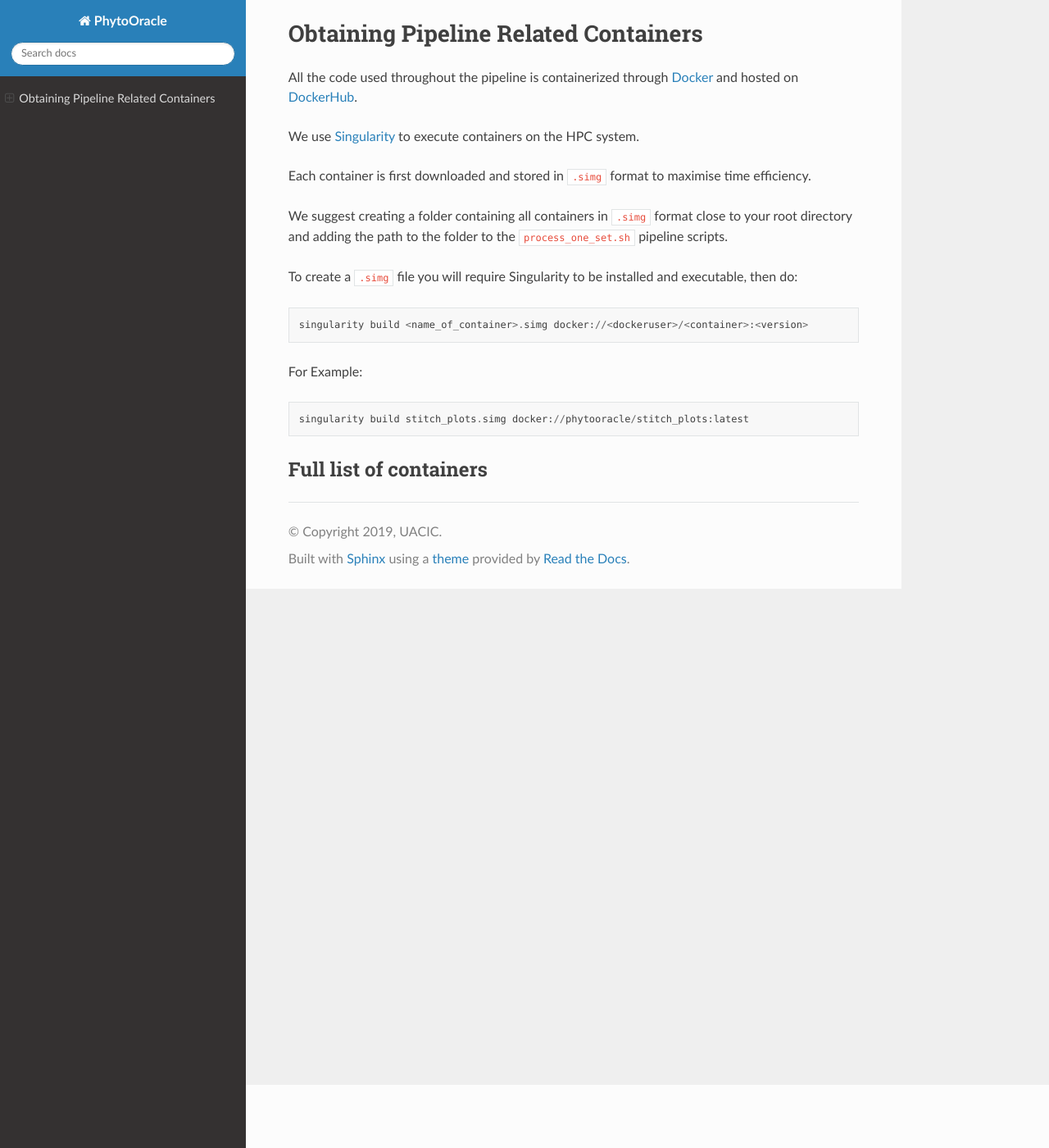
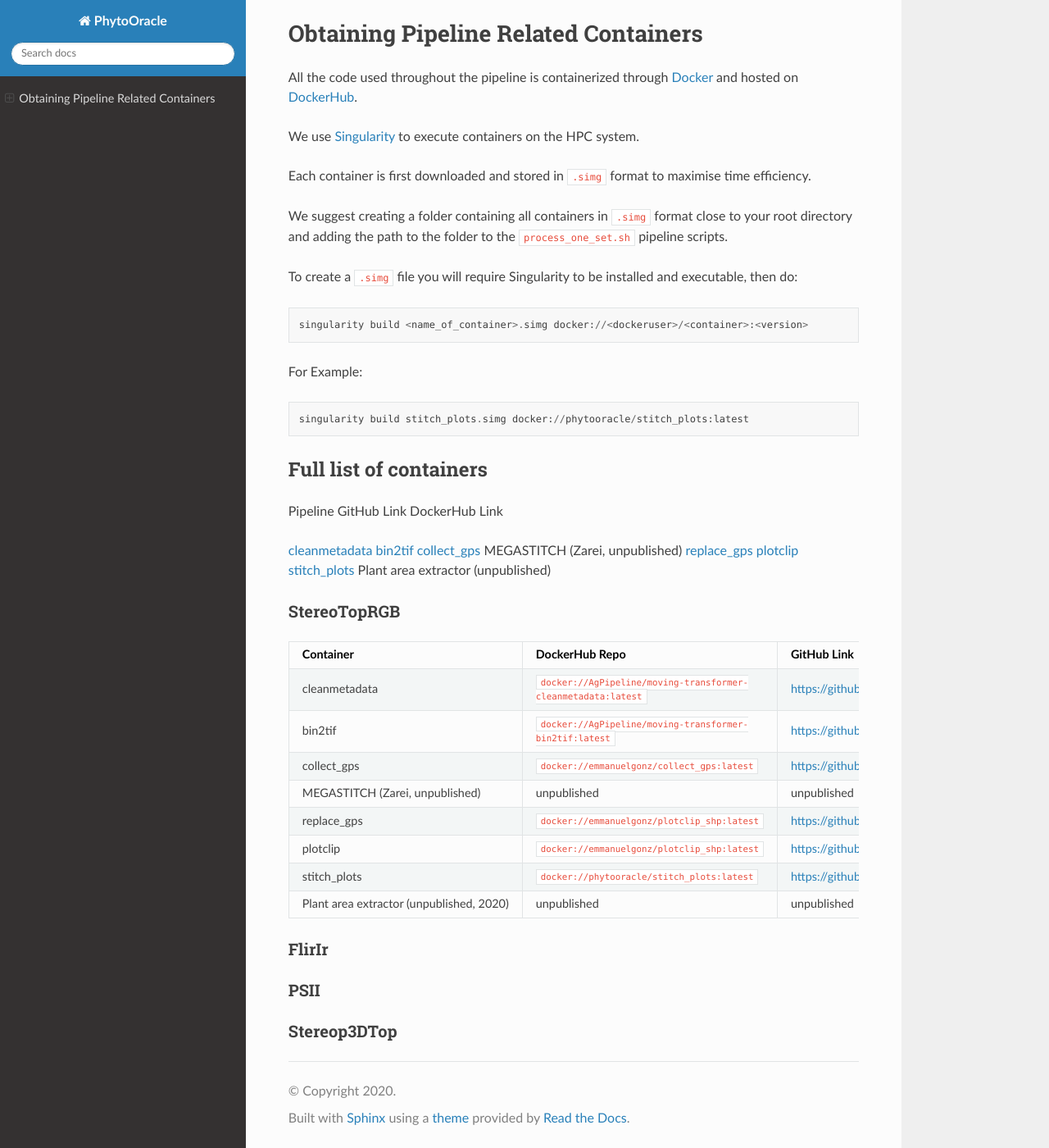
Before and after one commit to LyonsLab/PhytoOracle, a Sphinx documentation site: the page built from docs/6_Installing_software.rst, in a window 1280 px wide and 1400 px high, scrolled down 77 px. Shown: the whole window at 82% size. Built offline with Sphinx 7.4.7 and the Read the Docs theme 2.0.0, drawn with Linux system fonts in a browser that asks for light colours.

Commit message:
container list

```diff
--- a/docs/6_Installing_software.rst
+++ b/docs/6_Installing_software.rst
@@ -24,3 +24,59 @@ For Example:
 
 Full list of containers
 =======================
+
+Pipeline
+GitHub Link
+DockerHub Link
+
+`cleanmetadata <https://github.com/AgPipeline/moving-transformer-cleanmetadata>`_
+`bin2tif <https://github.com/AgPipeline/moving-transformer-bin2tif>`_
+`collect_gps <https://github.com/emmanuelgonz/collect_gps>`_
+MEGASTITCH (Zarei, unpublished)
+`replace_gps <https://github.com/emmanuelgonz/edit_gps>`_
+`plotclip <https://github.com/emmanuelgonz/plotclip_shp>`_
+`stitch_plots <https://github.com/phytooracle/stitch_plots>`_
+Plant area extractor (unpublished)
+
+StereoTopRGB
+^^^^^^^^^^^^
+
+.. list-table::
+   :header-rows: 1
+
+   * - Container
+     - DockerHub Repo
+     - GitHub Link
+   * - cleanmetadata
+     - :code:`docker://AgPipeline/moving-transformer-cleanmetadata:latest`
+     - https://github.com/AgPipeline/moving-transformer-cleanmetadata
+   * - bin2tif
+     - :code:`docker://AgPipeline/moving-transformer-bin2tif:latest`
+     - https://github.com/AgPipeline/moving-transformer-bin2tif
+   * - collect_gps
+     - :code:`docker://emmanuelgonz/collect_gps:latest`
+     - https://github.com/emmanuelgonz/collect_gps
+   * - MEGASTITCH (Zarei, unpublished)
+     - unpublished
+     - unpublished
+   * - replace_gps
+     - :code:`docker://emmanuelgonz/plotclip_shp:latest`
+     - https://github.com/emmanuelgonz/edit_gps
+   * - plotclip
+     - :code:`docker://emmanuelgonz/plotclip_shp:latest`
+     - https://github.com/emmanuelgonz/plotclip_shp
+   * - stitch_plots
+     - :code:`docker://phytooracle/stitch_plots:latest`
+     - https://github.com/phytooracle/stitch_plots
+   * - Plant area extractor (unpublished, 2020)
+     - unpublished
+     - unpublished
+
+FlirIr
+^^^^^^
+
+PSII
+^^^^
+
+Stereop3DTop
+^^^^^^^^^^^^
--- a/docs/conf.py
+++ b/docs/conf.py
@@ -19,11 +19,11 @@ import sphinx_rtd_theme
 # -- Project information -----------------------------------------------------
 
 project = 'PhytoOracle'
-copyright = '2019, UACIC'
-author = 'UACIC'
+copyright = '2020'
+author = 'Emmanuel Gonzalez, Michele Cosi, Ariyan Zarei, Travis Simmons, Holly Ellingson, Zhuoyun Xu, Nirav Merchant, Duke Pauli, Eric Lyons'
 
 # The full version, including alpha/beta/rc tags
-release = '0.0.1'
+release = '1.0b'
 
 
 # -- General configuration ---------------------------------------------------
```
Also changed, not shown: docs/2_HPC_install.rst (+5 -17 lines).
